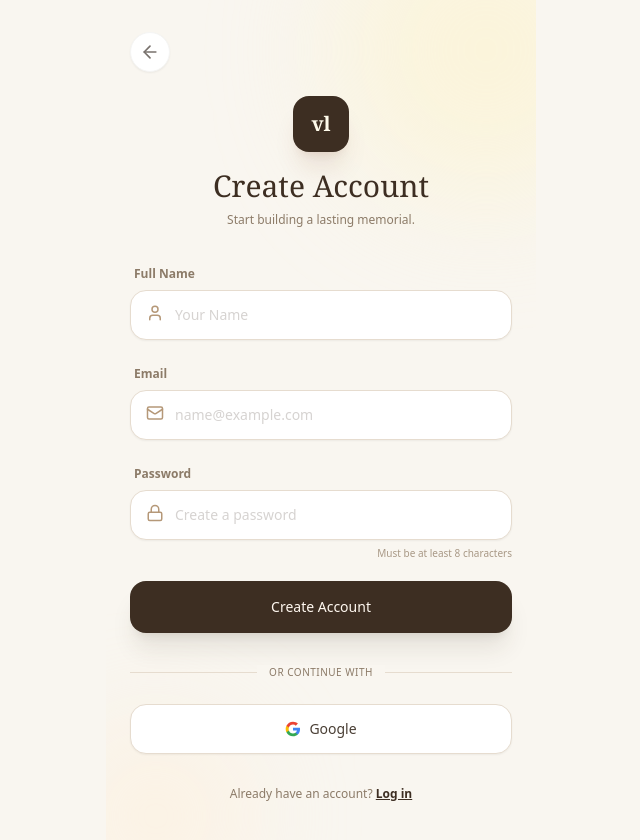
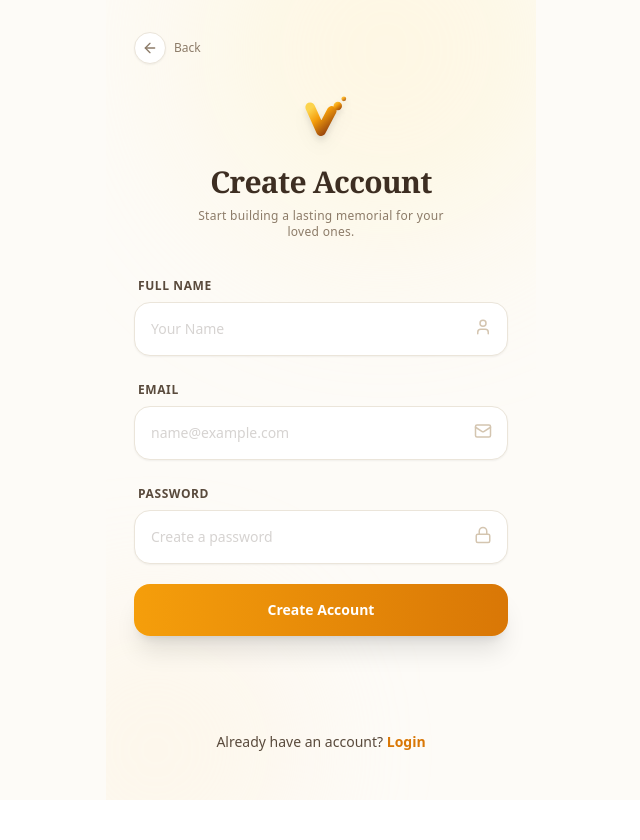
Before and after one commit to jxon12/VLinks_Cursor, a React (Vite) app: page /signup in a window 1280 px wide. Shown: the top 840 px of the page, without its empty margins (319-959 px from the left). After the commit the page ends 800 px from the top, so only its background shows below. Built offline with nearby package versions, Linux system fonts and the light colour scheme.

Commit message:
Updated Signup.tsx

```diff
--- a/src/pages/Signup.tsx
+++ b/src/pages/Signup.tsx
@@ -1,6 +1,22 @@
 import { useState } from 'react';
 import { useNavigate } from 'react-router-dom';
 import { ArrowLeft, Mail, Lock, User } from 'lucide-react';
+
+// 复用 Logo 组件保持一致
+const MoltenVLogo = () => (
+  <svg width="60" height="60" viewBox="0 0 100 100" fill="none" xmlns="http://www.w3.org/2000/svg" className="drop-shadow-lg">
+    <defs>
+      <linearGradient id="premiumGold" x1="10%" y1="0%" x2="90%" y2="100%">
+        <stop offset="0%" stopColor="#FCD34D" />
+        <stop offset="40%" stopColor="#F59E0B" />
+        <stop offset="100%" stopColor="#92400E" />
+      </linearGradient>
+    </defs>
+    <path d="M 32 32 L 50 72 L 68 38" stroke="url(#premiumGold)" strokeWidth="16" strokeLinecap="round" strokeLinejoin="round"/>
+    <circle cx="78" cy="30" r="7" fill="url(#premiumGold)" />
+    <circle cx="88" cy="18" r="4" fill="url(#premiumGold)" opacity="0.9" />
+  </svg>
+);
 
 export default function Signup() {
   const navigate = useNavigate();
@@ -10,139 +26,68 @@ export default function Signup() {
 
   const handleSignup = (e: React.FormEvent) => {
     e.preventDefault();
-    // 逻辑修正：注册成功后 -> 统一进入 Dashboard (控制台)
-    // 用户可以在 Dashboard 看到空状态，然后点击 "Create" 按钮开始 Onboarding
-    navigate('/dashboard');
+    // 逻辑修正：注册后直接去 Onboarding (趁热打铁)
+    navigate('/onboarding');
   };
 
   return (
-    <div className="min-h-screen flex justify-center bg-[#F9F6F0] font-sans text-[#4A3F35]">
-      {/* 手机容器 */}
-      <div className="w-full max-w-[430px] min-h-screen relative flex flex-col px-6 bg-[#F9F6F0] overflow-hidden">
+    <div className="min-h-screen flex justify-center bg-[#FDFBF7] font-sans text-[#4A3F35]">
+      <div className="w-full max-w-[430px] min-h-screen relative flex flex-col px-7 bg-[#FDFBF7] overflow-hidden">
 
-        {/* 背景装饰光球 (保持与 Login 一致) */}
-        <div className="absolute top-[-100px] right-[-100px] w-[300px] h-[300px] bg-amber-100/50 rounded-full blur-[60px]" />
-        <div className="absolute bottom-[-50px] left-[-50px] w-[200px] h-[200px] bg-orange-100/40 rounded-full blur-[50px]" />
+        <div className="absolute top-[-150px] right-[-50px] w-[400px] h-[400px] bg-amber-100/40 rounded-full blur-[80px] pointer-events-none" />
+        <div className="absolute bottom-[-100px] left-[-100px] w-[300px] h-[300px] bg-orange-100/30 rounded-full blur-[60px] pointer-events-none" />
 
-        {/* Header: 返回按钮 */}
-        <header className="relative z-10 pt-8 pb-6">
-          <button
-            onClick={() => navigate('/')}
-            className="w-10 h-10 rounded-full bg-white border border-stone-100 flex items-center justify-center text-stone-500 hover:bg-stone-50 transition shadow-sm"
-          >
-            <ArrowLeft size={20} />
+        <header className="relative z-10 pt-8 pb-4">
+          <button onClick={() => navigate('/')} className="group flex items-center gap-1 text-[#8C7B68] hover:text-[#594A3C] transition-colors">
+            <div className="w-8 h-8 rounded-full border border-[#EBE5DA] flex items-center justify-center bg-white shadow-sm group-hover:bg-[#F5F2EB]">
+                <ArrowLeft size={16} />
+            </div>
+            <span className="text-xs font-medium ml-1">Back</span>
           </button>
         </header>
 
-        {/* 主内容 */}
-        <main className="relative z-10 flex-1 flex flex-col justify-center pb-10">
+        <div className="relative z-10 flex-1 flex flex-col items-center pt-2">
 
-            {/* 品牌区域 - 方形 vl Logo */}
-            <div className="mb-8 text-center">
-                <div className="inline-flex items-center justify-center w-14 h-14 rounded-2xl bg-[#3D2E22] text-amber-50 mb-4 shadow-xl shadow-amber-900/10">
-                    <span className="font-serif text-xl font-bold">vl</span>
-                </div>
-                <h1 className="font-serif text-3xl text-[#3D2E22] mb-2">Create Account</h1>
-                <p className="text-xs text-[#8C7B68]">Start building a lasting memorial.</p>
+          <div className="mb-8 flex flex-col items-center animate-fade-in">
+             <div className="mb-4"><MoltenVLogo /></div>
+             <h1 className="font-serif text-3xl font-bold text-[#3D2E22] tracking-tight mb-2">Create Account</h1>
+             <p className="text-xs text-[#8C7B68] font-medium tracking-wide text-center max-w-[80%]">Start building a lasting memorial for your loved ones.</p>
           </div>
 
-            {/* 表单 */}
-            <form onSubmit={handleSignup} className="space-y-5">
-
-                {/* Full Name */}
+          <form onSubmit={handleSignup} className="w-full space-y-5">
             <div className="space-y-1.5">
-                    <label className="text-xs font-semibold text-[#8C7B68] ml-1">Full Name</label>
+              <label className="text-xs font-bold text-[#594A3C] ml-1 uppercase tracking-wider">Full Name</label>
               <div className="relative group">
-                        <div className="absolute left-4 top-3.5 text-[#B59878] group-focus-within:text-[#3D2E22] transition-colors">
-                            <User size={18} />
-                        </div>
-                        <input
-                            type="text"
-                            value={name}
-                            onChange={(e) => setName(e.target.value)}
-                            placeholder="Your Name"
-                            className="w-full pl-11 pr-4 py-3.5 rounded-2xl bg-white border border-[#E6DCCF] text-[#3D2E22] placeholder:text-stone-300 text-sm focus:outline-none focus:border-[#B59878] focus:ring-1 focus:ring-[#B59878] transition-all shadow-sm"
-                            required
-                        />
+                <input type="text" value={name} onChange={(e) => setName(e.target.value)} placeholder="Your Name" className="peer w-full pl-4 pr-10 py-4 rounded-2xl bg-white border border-[#EBE5DA] text-[#3D2E22] placeholder:text-stone-300 text-sm focus:outline-none focus:border-amber-400 focus:ring-4 focus:ring-amber-100/50 transition-all shadow-sm" required />
+                <div className="absolute right-4 top-4 text-[#D4C5B0] peer-focus:text-amber-500 transition-colors"><User size={18} /></div>
               </div>
             </div>
 
-                {/* Email */}
             <div className="space-y-1.5">
-                    <label className="text-xs font-semibold text-[#8C7B68] ml-1">Email</label>
+              <label className="text-xs font-bold text-[#594A3C] ml-1 uppercase tracking-wider">Email</label>
               <div className="relative group">
-                        <div className="absolute left-4 top-3.5 text-[#B59878] group-focus-within:text-[#3D2E22] transition-colors">
-                            <Mail size={18} />
-                        </div>
-                        <input
-                            type="email"
-                            value={email}
-                            onChange={(e) => setEmail(e.target.value)}
-                            placeholder="name@example.com"
-                            className="w-full pl-11 pr-4 py-3.5 rounded-2xl bg-white border border-[#E6DCCF] text-[#3D2E22] placeholder:text-stone-300 text-sm focus:outline-none focus:border-[#B59878] focus:ring-1 focus:ring-[#B59878] transition-all shadow-sm"
-                            required
-                        />
+                <input type="email" value={email} onChange={(e) => setEmail(e.target.value)} placeholder="name@example.com" className="peer w-full pl-4 pr-10 py-4 rounded-2xl bg-white border border-[#EBE5DA] text-[#3D2E22] placeholder:text-stone-300 text-sm focus:outline-none focus:border-amber-400 focus:ring-4 focus:ring-amber-100/50 transition-all shadow-sm" required />
+                <div className="absolute right-4 top-4 text-[#D4C5B0] peer-focus:text-amber-500 transition-colors"><Mail size={18} /></div>
               </div>
             </div>
 
-                {/* Password */}
             <div className="space-y-1.5">
-                    <label className="text-xs font-semibold text-[#8C7B68] ml-1">Password</label>
+              <label className="text-xs font-bold text-[#594A3C] ml-1 uppercase tracking-wider">Password</label>
               <div className="relative group">
-                        <div className="absolute left-4 top-3.5 text-[#B59878] group-focus-within:text-[#3D2E22] transition-colors">
-                            <Lock size={18} />
+                <input type="password" value={password} onChange={(e) => setPassword(e.target.value)} placeholder="Create a password" className="peer w-full pl-4 pr-10 py-4 rounded-2xl bg-white border border-[#EBE5DA] text-[#3D2E22] placeholder:text-stone-300 text-sm focus:outline-none focus:border-amber-400 focus:ring-4 focus:ring-amber-100/50 transition-all shadow-sm" required minLength={8} />
+                <div className="absolute right-4 top-4 text-[#D4C5B0] peer-focus:text-amber-500 transition-colors"><Lock size={18} /></div>
               </div>
-                        <input
-                            type="password"
-                            value={password}
-                            onChange={(e) => setPassword(e.target.value)}
-                            placeholder="Create a password"
-                            className="w-full pl-11 pr-4 py-3.5 rounded-2xl bg-white border border-[#E6DCCF] text-[#3D2E22] placeholder:text-stone-300 text-sm focus:outline-none focus:border-[#B59878] focus:ring-1 focus:ring-[#B59878] transition-all shadow-sm"
-                            required
-                            minLength={8}
-                        />
-                    </div>
-                    <p className="text-[10px] text-[#A89885] text-right">Must be at least 8 characters</p>
             </div>
 
-                {/* 注册按钮 */}
-                <button
-                    type="submit"
-                    className="w-full py-4 rounded-2xl bg-[#3D2E22] text-[#FFF8F0] font-medium text-sm shadow-xl shadow-[#3D2E22]/10 active:scale-[0.98] transition-all mt-4"
-                >
+            <button type="submit" className="w-full py-4 rounded-2xl bg-gradient-to-r from-[#F59E0B] to-[#D97706] text-white font-semibold text-sm shadow-xl hover:scale-[1.01] active:scale-[0.98] transition-all duration-200 mt-6">
               Create Account
             </button>
-
           </form>
 
-            {/* 第三方登录 */}
-            <div className="mt-8">
-                <div className="relative flex items-center justify-center mb-6">
-                    <div className="absolute inset-0 flex items-center">
-                        <div className="w-full border-t border-[#E6DCCF]"></div>
-                    </div>
-                    <span className="relative px-3 bg-[#F9F6F0] text-[10px] text-[#8C7B68] uppercase tracking-wider">Or continue with</span>
-                </div>
-
-                <button className="w-full py-3.5 rounded-2xl bg-white border border-[#E6DCCF] text-[#4A3F35] font-medium text-sm flex items-center justify-center gap-2 hover:bg-stone-50 transition shadow-sm">
-                    {/* Google SVG */}
-                    <svg className="w-4 h-4" viewBox="0 0 24 24">
-                        <path fill="currentColor" d="M22.56 12.25c0-.78-.07-1.53-.2-2.25H12v4.26h5.92c-.26 1.37-1.04 2.53-2.21 3.31v2.77h3.57c2.08-1.92 3.28-4.74 3.28-8.09z" color="#4285F4" />
-                        <path fill="currentColor" d="M12 23c2.97 0 5.46-.98 7.28-2.66l-3.57-2.77c-.98.66-2.23 1.06-3.71 1.06-2.86 0-5.29-1.93-6.16-4.53H2.18v2.84C3.99 20.53 7.7 23 12 23z" color="#34A853" />
-                        <path fill="currentColor" d="M5.84 14.12c-.22-.66-.35-1.36-.35-2.12s.13-1.46.35-2.12V7.04H2.18C1.43 8.55 1 10.22 1 12s.43 3.45 1.18 4.96l3.66-2.84z" color="#FBBC05" />
-                        <path fill="currentColor" d="M12 5.38c1.62 0 3.06.56 4.21 1.64l3.15-3.15C17.45 2.09 14.97 1 12 1 7.7 1 3.99 3.47 2.18 7.04l3.66 2.84c.87-2.6 3.3-4.5 6.16-4.5z" color="#EA4335" />
-                    </svg>
-                    Google
-                </button>
-            </div>
-
-            <div className="mt-8 text-center pb-6">
-                 <p className="text-xs text-[#8C7B68]">
-                    Already have an account? <button onClick={() => navigate("/login")} className="font-semibold text-[#3D2E22] underline">Log in</button>
+          <p className="text-center text-sm text-[#594A3C] mt-auto mb-8 pb-4">
+            Already have an account? <button onClick={() => navigate('/login')} className="text-[#D97706] hover:text-[#B45309] font-bold transition-colors">Login</button>
           </p>
         </div>
-
-        </main>
       </div>
     </div>
   );
```
Lines whose indentation alone changed are shown as unchanged.
